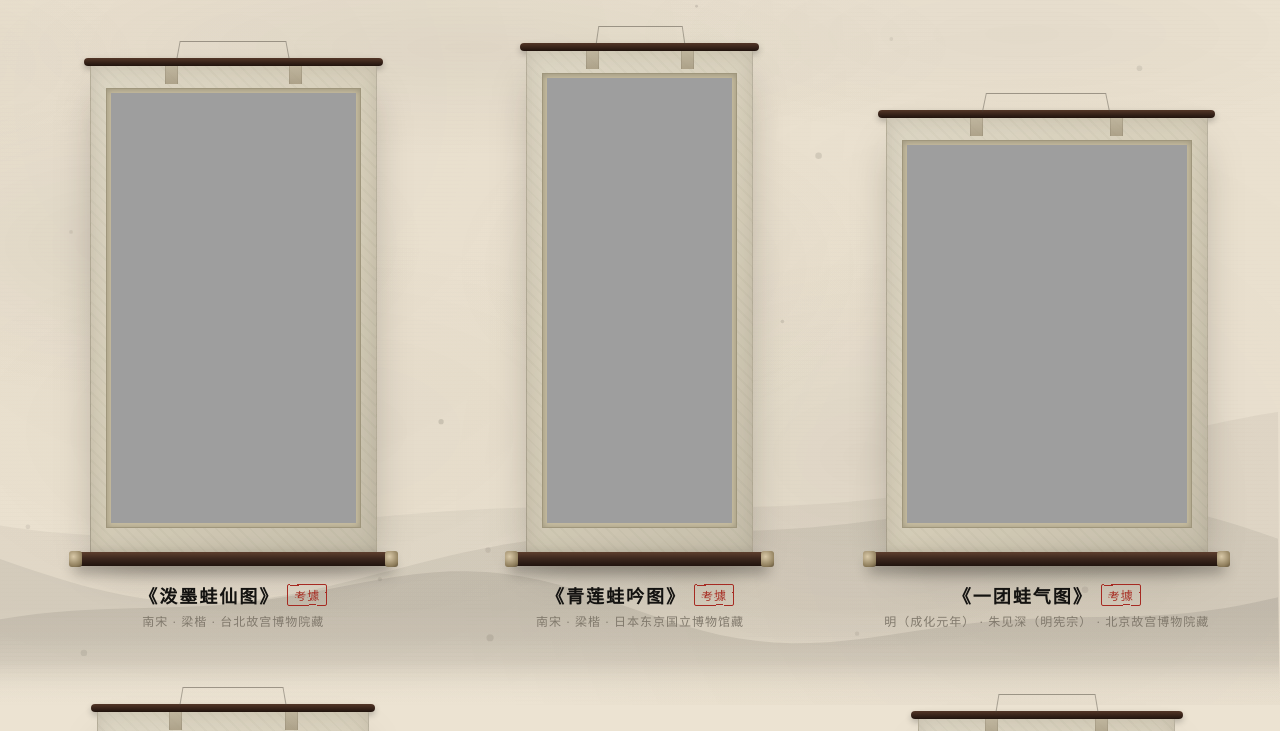
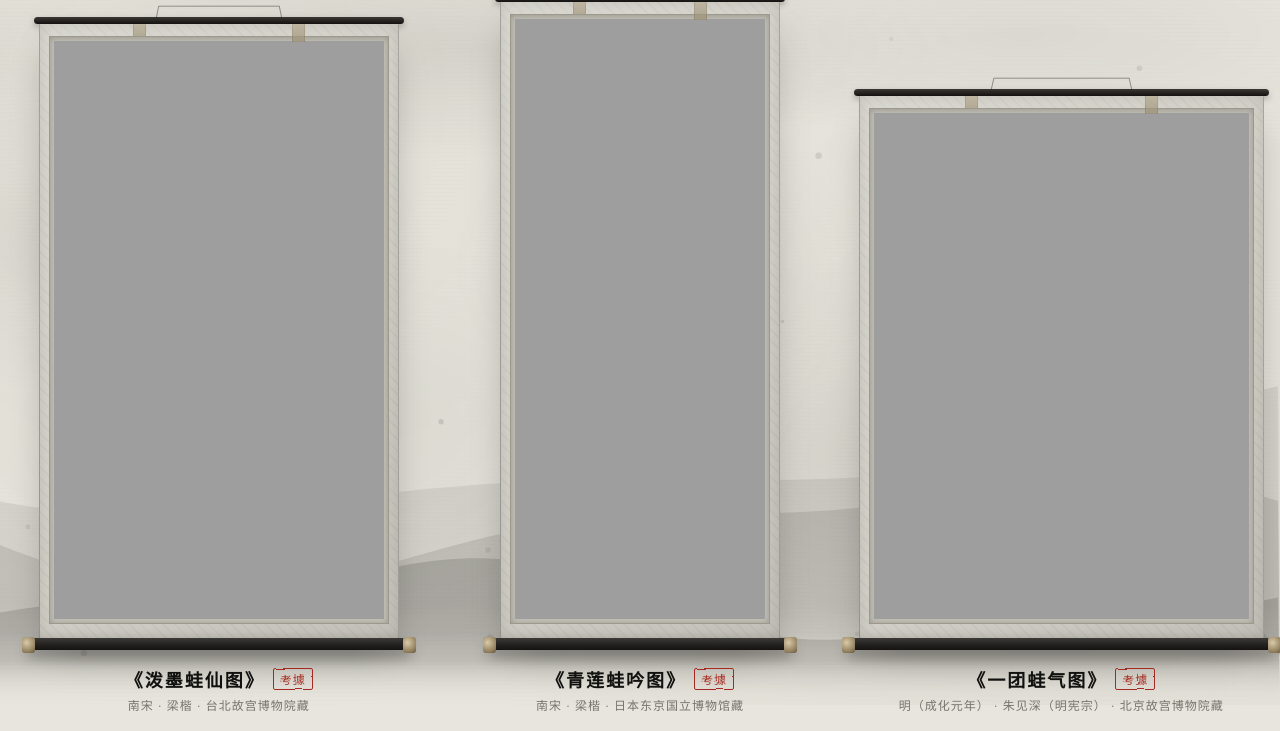
Before and after one commit to flame916/ink-naiwa-gallery, a plain HTML site: page index.html in a window 1280 px wide. Shown: the part 95-826 px from the top of the page. Drawn offline with Linux system fonts and the light colour scheme; animation ran at ten frames a second.

Commit message:
style: 纯水墨界面色调升级、放大奶蛙主体并减少网页留白

```diff
--- a/scripts/ink-cursor.js
+++ b/scripts/ink-cursor.js
@@ -72,12 +72,12 @@
   window.addEventListener("resize", resize);
   resize();
 
-  // 绘制三层连绵起伏宋画水墨远山
+  // 绘制三层连绵起伏宋画水墨远山（浓淡墨韵层次）
   function drawDistantMountains(ctx, timeSec) {
     const layers = [
-      { baseY: 0.72, amp: 55, freq: 0.0032, drift: timeSec * 4, color: "rgba(62, 57, 48, 0.055)", bottomFade: 0.96 },
-      { baseY: 0.80, amp: 42, freq: 0.0046, drift: -timeSec * 6, color: "rgba(44, 40, 34, 0.075)", bottomFade: 0.99 },
-      { baseY: 0.88, amp: 30, freq: 0.0062, drift: timeSec * 3, color: "rgba(30, 27, 23, 0.09)", bottomFade: 1.0 }
+      { baseY: 0.68, amp: 65, freq: 0.0030, drift: timeSec * 4, color: "rgba(38, 37, 34, 0.085)" },
+      { baseY: 0.78, amp: 48, freq: 0.0044, drift: -timeSec * 6, color: "rgba(28, 27, 25, 0.115)" },
+      { baseY: 0.87, amp: 34, freq: 0.0060, drift: timeSec * 3, color: "rgba(18, 17, 15, 0.145)" }
     ];
 
     layers.forEach((layer, idx) => {
@@ -96,12 +96,45 @@
 
       const grad = ctx.createLinearGradient(0, y0 - layer.amp, 0, height);
       grad.addColorStop(0, layer.color);
-      grad.addColorStop(0.65, layer.color);
-      grad.addColorStop(1, "rgba(236, 227, 210, 0)");
+      grad.addColorStop(0.68, layer.color);
+      grad.addColorStop(1, "rgba(231, 229, 221, 0)");
       ctx.fillStyle = grad;
       ctx.fill();
       ctx.restore();
     });
+  }
+
+  // 角落写意水墨竹影（烘托纯水墨画卷质感，不遮挡画作主体）
+  function drawInkBambooCorner(ctx, timeSec) {
+    const sway = Math.sin(timeSec * 0.7) * 4;
+    ctx.save();
+    ctx.strokeStyle = "rgba(26, 25, 23, 0.12)";
+    ctx.fillStyle = "rgba(26, 25, 23, 0.11)";
+    ctx.lineCap = "round";
+
+    // 右下角斜出竹枝
+    ctx.lineWidth = 2.4;
+    ctx.beginPath();
+    ctx.moveTo(width + 10, height - 40);
+    ctx.quadraticCurveTo(width - 70, height - 130, width - 130 + sway, height - 220);
+    ctx.stroke();
+
+    const leaves = [
+      [width - 92 + sway * 0.5, height - 160, -0.6],
+      [width - 108 + sway * 0.6, height - 175, -1.1],
+      [width - 125 + sway * 0.8, height - 210, -0.4],
+      [width - 114 + sway * 0.8, height - 225, -1.4]
+    ];
+    leaves.forEach(([lx, ly, ang]) => {
+      ctx.save();
+      ctx.translate(lx, ly);
+      ctx.rotate(ang);
+      ctx.beginPath();
+      ctx.ellipse(0, 0, 22, 4.2, 0, 0, Math.PI * 2);
+      ctx.fill();
+      ctx.restore();
+    });
+    ctx.restore();
   }
 
   function renderBg(timeSec) {
@@ -109,15 +142,16 @@
     bgCtx.clearRect(0, 0, width, height);
 
     drawDistantMountains(bgCtx, timeSec);
+    drawInkBambooCorner(bgCtx, timeSec);
 
     // 缓慢流动的水墨云烟团
     clouds.forEach((c) => {
       const cx = ((c.xFrac + timeSec * c.speed) % 1.3 - 0.15) * width;
       const cy = c.yFrac * height + Math.sin(timeSec * 0.4 + c.phase) * 18;
       const grad = bgCtx.createRadialGradient(cx, cy, 10, cx, cy, c.rx);
-      grad.addColorStop(0, `rgba(42, 38, 32, ${c.alpha})`);
-      grad.addColorStop(0.55, `rgba(68, 62, 52, ${c.alpha * 0.45})`);
-      grad.addColorStop(1, "rgba(68, 62, 52, 0)");
+      grad.addColorStop(0, `rgba(28, 27, 24, ${c.alpha * 1.6})`);
+      grad.addColorStop(0.55, `rgba(48, 46, 42, ${c.alpha * 0.7})`);
+      grad.addColorStop(1, "rgba(48, 46, 42, 0)");
 
       bgCtx.save();
       bgCtx.translate(cx, cy);
--- a/scripts/paintings-data.js
+++ b/scripts/paintings-data.js
@@ -17,9 +17,9 @@ window.INK_PAINTINGS = [
     idleSrc: "assets/paintings/01_pomo_waxian.png",
     activeSrc: "assets/paintings/01_pomo_waxian_active.png",
     originalSrc: "assets/originals/01_original.jpg",
-    // 画幅展示尺寸与横纵比
-    displayWidth: 245,
-    displayHeight: 430,
+    // 画幅展示尺寸与横纵比（放大主体、减少留白）
+    displayWidth: 330,
+    displayHeight: 578,
     // 局部网格动态热区（确保上方题跋、朱印与底部衣角绝对静止）
     motion: {
       style: "belly-laugh",
@@ -51,8 +51,8 @@ window.INK_PAINTINGS = [
     idleSrc: "assets/paintings/02_qinglian_wayin.png",
     activeSrc: "assets/paintings/02_qinglian_wayin_active.png",
     originalSrc: "assets/originals/02_original.jpg",
-    displayWidth: 185,
-    displayHeight: 445,
+    displayWidth: 250,
+    displayHeight: 600,
     motion: {
       style: "sway-chant",
       topKeep: 0.19,
@@ -83,8 +83,8 @@ window.INK_PAINTINGS = [
     idleSrc: "assets/paintings/03_yituan_waqi.png",
     activeSrc: "assets/paintings/03_yituan_waqi_active.png",
     originalSrc: "assets/originals/03_original.jpg",
-    displayWidth: 280,
-    displayHeight: 378,
+    displayWidth: 375,
+    displayHeight: 506,
     motion: {
       style: "hug-laugh",
       topKeep: 0.28,
@@ -115,8 +115,8 @@ window.INK_PAINTINGS = [
     idleSrc: "assets/paintings/04_qiufeng_wanshan.png",
     activeSrc: "assets/paintings/04_qiufeng_wanshan_active.png",
     originalSrc: "assets/originals/04_original.jpg",
-    displayWidth: 230,
-    displayHeight: 445,
+    displayWidth: 310,
+    displayHeight: 600,
     motion: {
       style: "sad-sob",
       topKeep: 0.25,
@@ -148,8 +148,8 @@ window.INK_PAINTINGS = [
     activeSrc: "assets/paintings/05_guchan_tiaoxin_active.png",
     originalSrc: "assets/originals/05_original.jpg",
     isLandscape: true,
-    displayWidth: 390,
-    displayHeight: 222,
+    displayWidth: 490,
+    displayHeight: 278,
     motion: {
       style: "zen-chuckle",
       topKeep: 0.08,
@@ -180,8 +180,8 @@ window.INK_PAINTINGS = [
     idleSrc: "assets/paintings/06_bochen_wagong.png",
     activeSrc: "assets/paintings/06_bochen_wagong_active.png",
     originalSrc: "assets/originals/06_original.jpg",
-    displayWidth: 215,
-    displayHeight: 438,
+    displayWidth: 292,
+    displayHeight: 595,
     motion: {
       style: "head-tilt",
       topKeep: 0.12,
--- a/styles/ink-theme.css
+++ b/styles/ink-theme.css
@@ -3,23 +3,23 @@
    ========================================================================== */
 
 :root {
-  /* 古宣纸与水墨五色 */
-  --paper-light: #f4eee1;
-  --paper-base: #ece3d2;
-  --paper-aged: #e0d4be;
-  --silk-mount: #d6ceb9;
-  --silk-inner: #c6bc9f;
+  /* 纯正水墨宣纸五色（生宣冷灰白 × 焦浓重淡清） */
+  --paper-light: #f3f2ed;
+  --paper-base: #e7e5dd;
+  --paper-aged: #dcd9cf;
+  --silk-mount: #d4d2c9;
+  --silk-inner: #c2bfb5;
 
-  --ink-charcoal: #151412;
-  --ink-dense: #272521;
-  --ink-medium: #524d43;
-  --ink-light: #80796c;
-  --ink-wash: #b6ae9d;
+  --ink-charcoal: #121210;
+  --ink-dense: #22211e;
+  --ink-medium: #4b4942;
+  --ink-light: #77746b;
+  --ink-wash: #b4b1a6;
 
   --cinnabar: #a62b21;
   --cinnabar-soft: rgba(166, 43, 33, 0.14);
-  --rosewood: #3d281e;
-  --rosewood-dark: #21140e;
+  --rosewood: #282623;
+  --rosewood-dark: #141311;
 
   --font-serif: "Noto Serif SC", "Songti SC", "STSong", "SimSun", serif;
   --font-calligraphy: "KaiTi", "STKaiti", "BiauKai", "Noto Serif SC", serif;
@@ -98,7 +98,7 @@ html, body {
   display: flex;
   align-items: center;
   justify-content: space-between;
-  padding: 22px 44px 10px;
+  padding: 10px 24px 4px;
 }
 
 .header-brand {
@@ -268,30 +268,43 @@ html, body {
 }
 
 /* ==========================================================================
-   画廊展厅：留白错落雅集布局（去尽多余框线）
+   画廊展厅：紧凑满铺布局（奶蛙画作为绝对主体、大幅减少留白）
    ========================================================================== */
 .gallery-stage {
   position: relative;
   z-index: 10;
-  padding: 16px 40px 44px;
-  max-width: 1580px;
+  padding: 2px 14px 16px;
+  max-width: 1720px;
   margin: 0 auto;
 }
 
 .gallery-track {
   display: grid;
-  grid-template-columns: repeat(auto-fit, minmax(310px, 1fr));
+  grid-template-columns: repeat(3, minmax(0, 1fr));
   align-items: end;
   justify-items: center;
-  gap: 56px 36px;
-  padding: 14px 8px 28px;
+  gap: 24px 16px;
+  padding: 4px 2px 12px;
+}
+
+@media (max-width: 1120px) {
+  .gallery-track {
+    grid-template-columns: repeat(2, minmax(0, 1fr));
+  }
+}
+
+@media (max-width: 700px) {
+  .gallery-track {
+    grid-template-columns: 1fr;
+  }
 }
 
 /* ==========================================================================
-   宋式绫裱画轴与水墨光晕（Ink Aura）
+   水墨绫裱画轴与双层泼墨光晕（Ink Aura）
    ========================================================================== */
 .scroll-card {
   position: relative;
+  max-width: 100%;
   display: flex;
   flex-direction: column;
   align-items: center;
@@ -299,27 +312,27 @@ html, body {
 }
 
 .scroll-card:hover {
-  transform: translateY(-5px);
+  transform: translateY(-4px);
 }
 
-/* 画轴背后的轻盈生宣淡墨光晕（清雅不阴森） */
+/* 画轴背后的双层生宣浓淡墨晕 */
 .ink-aura {
   position: absolute;
-  top: 6%;
-  left: -14%;
-  right: -14%;
-  bottom: 12%;
+  top: 4%;
+  left: -12%;
+  right: -12%;
+  bottom: 10%;
   border-radius: 50%;
   background: radial-gradient(
     ellipse at center,
-    rgba(68, 60, 48, 0.13) 0%,
-    rgba(92, 84, 70, 0.06) 46%,
+    rgba(28, 27, 24, 0.24) 0%,
+    rgba(56, 54, 48, 0.12) 48%,
     transparent 74%
   );
   filter: url(#ink-wash-heavy);
   opacity: 0;
   transform: scale(0.76);
-  transition: opacity 0.7s ease, transform 0.85s cubic-bezier(0.22, 1, 0.36, 1);
+  transition: opacity 0.65s ease, transform 0.8s cubic-bezier(0.22, 1, 0.36, 1);
   pointer-events: none;
   z-index: -1;
 }
@@ -327,13 +340,13 @@ html, body {
 .scroll-card:hover .ink-aura,
 .scroll-card.is-active .ink-aura {
   opacity: 1;
-  transform: scale(1.08);
+  transform: scale(1.1);
 }
 
-/* 挂绳与天杆 */
+/* 挂绳与乌木天杆 */
 .scroll-hanger {
-  width: 58%;
-  height: 18px;
+  width: 52%;
+  height: 12px;
   display: flex;
   justify-content: center;
 }
@@ -341,34 +354,35 @@ html, body {
 .scroll-hanger::before {
   content: "";
   width: 66%;
-  height: 20px;
-  border-top: 1.5px solid rgba(72, 66, 56, 0.5);
-  border-left: 1.5px solid rgba(72, 66, 56, 0.4);
-  border-right: 1.5px solid rgba(72, 66, 56, 0.4);
+  height: 14px;
+  border-top: 1.5px solid rgba(40, 38, 35, 0.55);
+  border-left: 1.5px solid rgba(40, 38, 35, 0.45);
+  border-right: 1.5px solid rgba(40, 38, 35, 0.45);
   transform: perspective(120px) rotateX(22deg);
 }
 
 .scroll-top-rod {
-  width: calc(100% + 12px);
-  height: 8px;
-  background: linear-gradient(180deg, #543728 0%, var(--rosewood-dark) 100%);
+  width: calc(100% + 10px);
+  height: 7px;
+  background: linear-gradient(180deg, #3b3935 0%, var(--rosewood-dark) 100%);
   border-radius: 4px;
-  box-shadow: 0 3px 6px rgba(0, 0, 0, 0.24);
+  box-shadow: 0 3px 6px rgba(0, 0, 0, 0.26);
 }
 
-/* 绫绢装裱边框 */
+/* 水墨青灰绫绢装裱边框（减薄边框，突出画中奶蛙） */
 .scroll-silk-body {
   position: relative;
+  max-width: 100%;
   background:
-    linear-gradient(135deg, rgba(255, 255, 255, 0.15) 0%, transparent 50%, rgba(0, 0, 0, 0.08) 100%),
-    repeating-linear-gradient(45deg, rgba(90, 82, 66, 0.035) 0px, rgba(90, 82, 66, 0.035) 2px, transparent 2px, transparent 8px),
+    linear-gradient(135deg, rgba(255, 255, 255, 0.16) 0%, transparent 50%, rgba(0, 0, 0, 0.08) 100%),
+    repeating-linear-gradient(45deg, rgba(45, 44, 40, 0.03) 0px, rgba(45, 44, 40, 0.03) 2px, transparent 2px, transparent 8px),
     var(--silk-mount);
-  padding: 22px 15px 24px;
-  border-left: 1px solid rgba(60, 50, 35, 0.22);
-  border-right: 1px solid rgba(60, 50, 35, 0.22);
+  padding: 12px 9px 14px;
+  border-left: 1px solid rgba(35, 34, 30, 0.28);
+  border-right: 1px solid rgba(35, 34, 30, 0.28);
   box-shadow:
-    0 20px 42px -14px rgba(24, 20, 14, 0.36),
-    inset 0 0 18px rgba(70, 58, 40, 0.14);
+    0 18px 36px -14px rgba(16, 15, 13, 0.38),
+    inset 0 0 16px rgba(45, 43, 38, 0.14);
 }
 
 .scroll-silk-body::before,
@@ -396,17 +410,19 @@ html, body {
 
 .portrait-canvas {
   display: block;
+  max-width: 100%;
+  height: auto !important;
   cursor: pointer;
   background: #9f8c6c;
 }
 
 .scroll-bottom-rod {
   position: relative;
-  width: calc(100% + 34px);
-  height: 14px;
-  background: linear-gradient(180deg, #5e3f2e 0%, var(--rosewood) 45%, var(--rosewood-dark) 100%);
-  border-radius: 7px;
-  box-shadow: 0 7px 14px rgba(20, 16, 12, 0.32);
+  width: calc(100% + 26px);
+  height: 12px;
+  background: linear-gradient(180deg, #3c3a36 0%, var(--rosewood) 45%, var(--rosewood-dark) 100%);
+  border-radius: 6px;
+  box-shadow: 0 7px 14px rgba(16, 15, 13, 0.34);
 }
 
 .scroll-bottom-rod::before,
```
